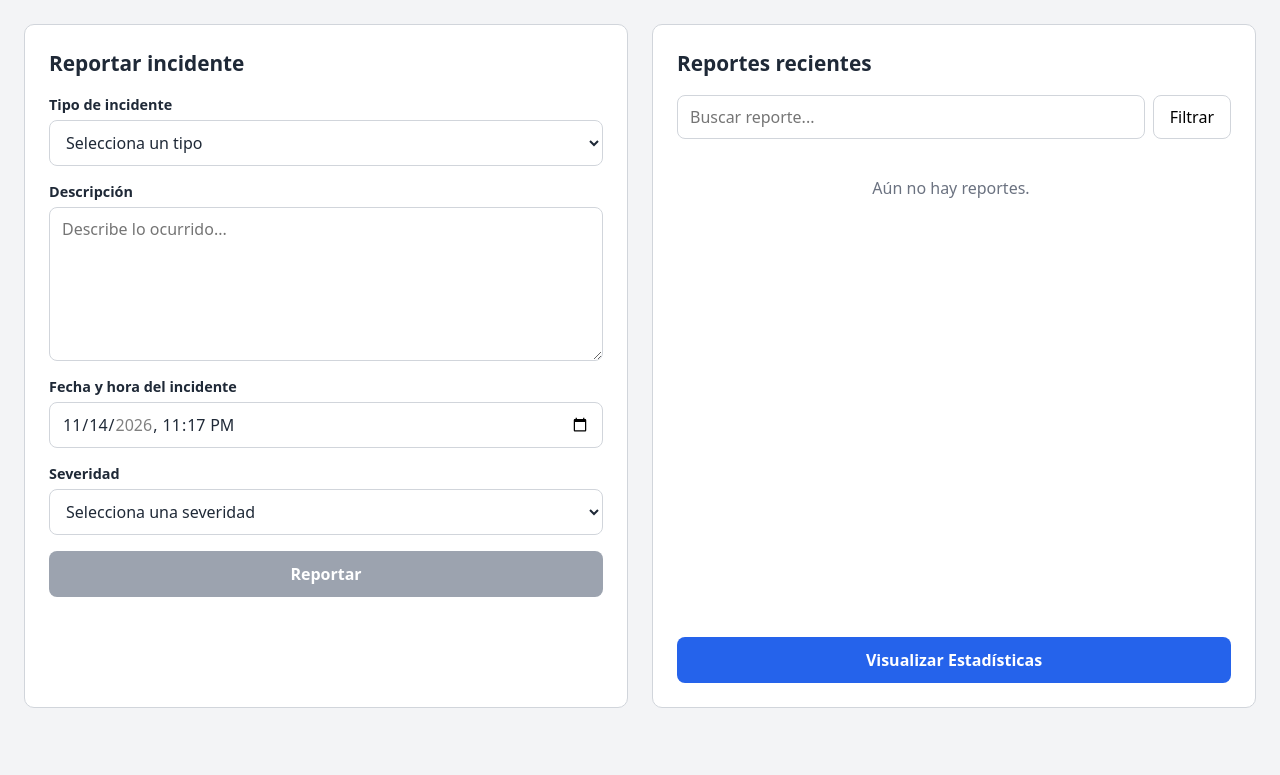
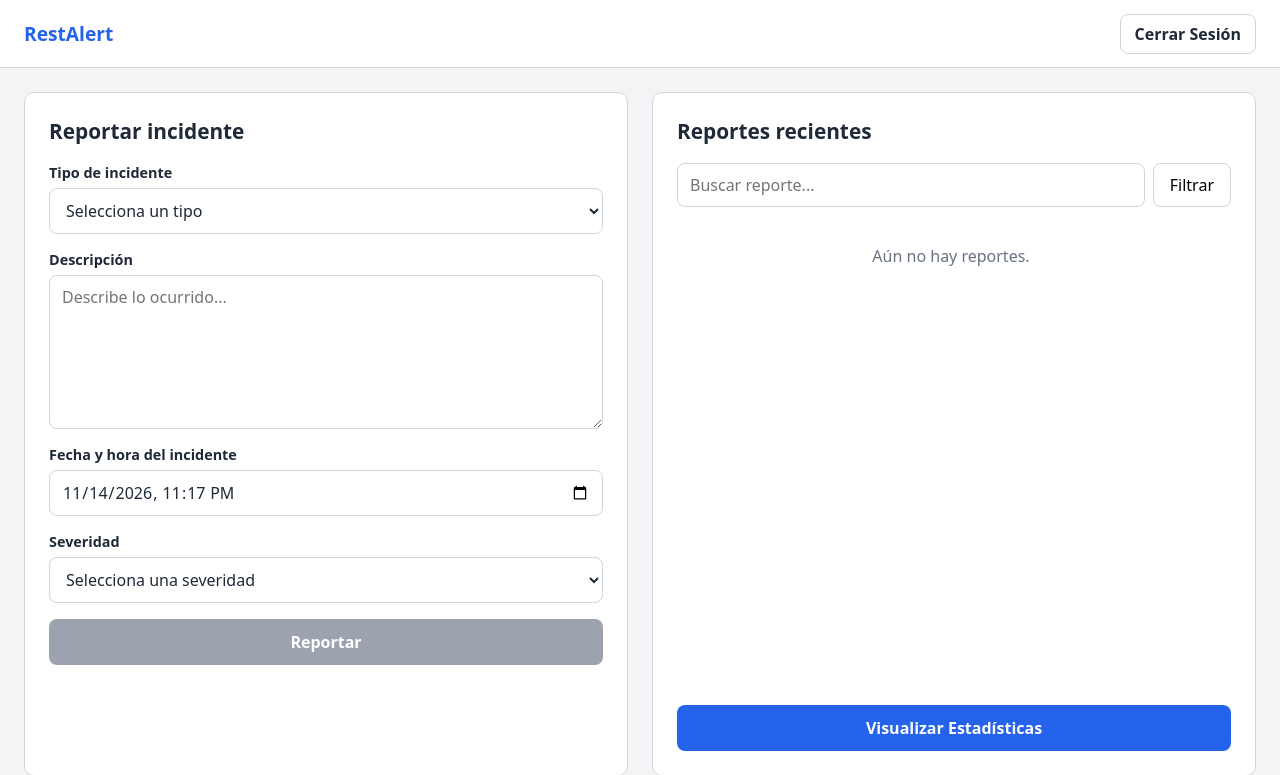
Before and after one commit to gusgarrido/iwg400, a Django app: template src/apps/reports/templates/index.html in a window 1280 px wide. Shown: the top 775 px of the page. Run offline with Django 5.2, Linux system fonts and the light colour scheme; the template is opened without the code that fills it, so the values that code supplies are empty.

Commit message:
Agregar navbar

```diff
--- a/src/apps/reports/templates/index.html
+++ b/src/apps/reports/templates/index.html
@@ -10,6 +10,24 @@
 </head>
 
 <body>
+
+    <nav class="app-navbar">
+        <div class="app-navbar__left">
+            <span class="app-name">RestAlert</span>
+        </div>
+
+        <div class="app-navbar__right">
+            <span class="app-user">
+                {{ request.user.username }}
+            </span>
+
+            <form method="post" action="{% url 'logout' %}">
+                {% csrf_token %}
+                <button type="submit" class="btn-logout">Cerrar Sesión</button>
+            </form>
+        </div>
+    </nav>
+
     <main class="layout">
 
         <!-- ============ IZQUIERDA: FORMULARIO ============ -->
@@ -39,15 +57,7 @@
 
                 <div class="field">
                     <label for="date">Fecha y hora del incidente</label>
-                    <input type="datetime-local" id="date" name="date" required max="today" min="ninetydaysago">
-
-                    <script>
-                        const today = new Date();
-                        const ninetydaysago = new Date();
-                        ninetydaysago.setDate(today.getDate() - 90)
-                        document.getElementById('date').max = today.toISOString().slice(0, 16);
-                        document.getElementById('date').min = ninetydaysago.toISOString().slice(0, 16);
-                    </script>
+                    <input type="datetime-local" id="date" name="date" required>
                 </div>
 
                 <div class="field">
```
